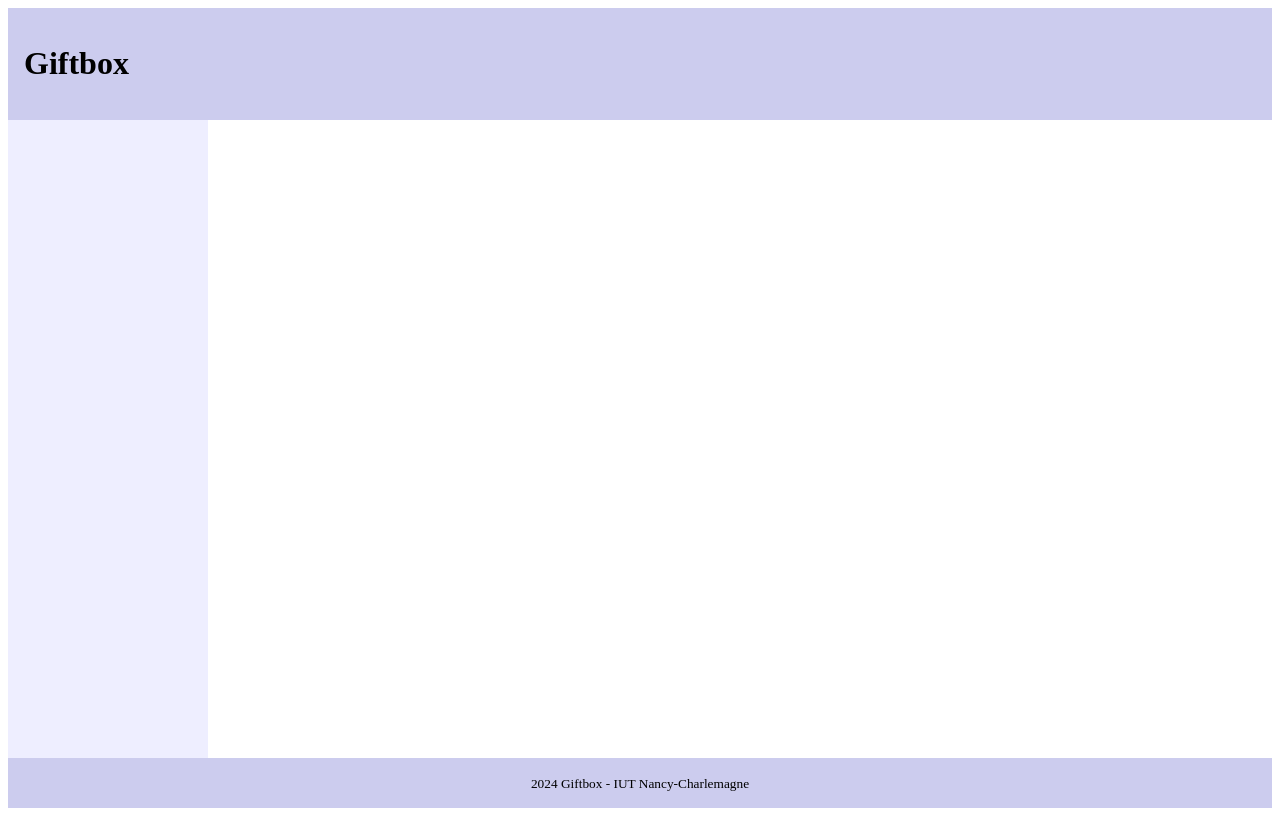
After one commit to NaasaX/giftbox, a PHP site: template src/views/layout.twig in a window 1280 px wide. The commit adds this page. Run offline with PHP 8.4, Linux system fonts and the light colour scheme; the template is opened without the code that fills it, so the values that code supplies are empty; some libraries are stand-ins or nearby versions.

Commit message:
td4ex4v1

```diff
--- /dev/null
+++ b/public/style.css
@@ -0,0 +1,14 @@
+.container {
+    display: grid;
+    grid-template-areas:
+        "header header"
+        "nav main"
+        "footer footer";
+    grid-template-columns: 200px 1fr;
+    grid-template-rows: auto 1fr auto;
+    min-height: 100vh;
+}
+header { grid-area: header; background: #cce; padding: 1em; }
+nav { grid-area: nav; background: #eef; padding: 1em; }
+main { grid-area: main; padding: 1em; }
+footer { grid-area: footer; background: #cce; text-align: center; padding: 1em; }
--- a/src/actions/GetCategorieAction.php
+++ b/src/actions/GetCategorieAction.php
@@ -25,10 +25,9 @@ class GetCategorieAction {
                 return $response->withStatus(404);
             }
 
-            // Rendu avec Twig
             $twig = Twig::fromRequest($request);
             return $twig->render($response, 'categorie.twig', [
-                'categories' => $categorie,
+                'categorie' => $categorie,
                 'prestations' => $categorie->prestations,
             ]);
 
--- /dev/null
+++ b/src/views/layout.twig
@@ -0,0 +1,32 @@
+<!DOCTYPE html>
+<html lang="fr">
+<head>
+    <meta charset="UTF-8">
+    <title>{% block title %}Giftbox{% endblock %}</title>
+    <link rel="stylesheet" href="{{ assets_css }}/style.css">
+</head>
+<body>
+    <div class="container">
+        <header>
+            {% block header %}
+                <h1>Giftbox</h1>
+            {% endblock %}
+        </header>
+        <nav>
+            <ul>
+                {% for item in nav_items %}
+                    <li><a href="{{ item.url }}">{{ item.label }}</a></li>
+                {% endfor %}
+            </ul>
+        </nav>
+        <main>
+            {% block content %}{% endblock %}
+        </main>
+        <footer>
+            {% block footer %}
+                <small>2024 Giftbox - IUT Nancy-Charlemagne</small>
+            {% endblock %}
+        </footer>
+    </div>
+</body>
+</html>
--- a/src/views/prestation.twig
+++ b/src/views/prestation.twig
@@ -1,3 +1,7 @@
+{% extends "layout.twig" %}
+
+{% block content %}
+
 <h1>{{ prestation.libelle }}</h1>
     <p><strong>Tarif :</strong> {{ prestation.tarif }} €</p>
     <p><strong>Description :</strong> {{ prestation.description }}</p>
@@ -9,3 +13,5 @@
             </a>
         </p>
     {% endif %}
+
+{% endblock %}
```
Also changed, not shown: src/conf/bootstrap.php (+7 -0 lines), src/views/categorie.twig (+6 -1 lines), src/views/list_categorie.twig (+9 -4 lines).
